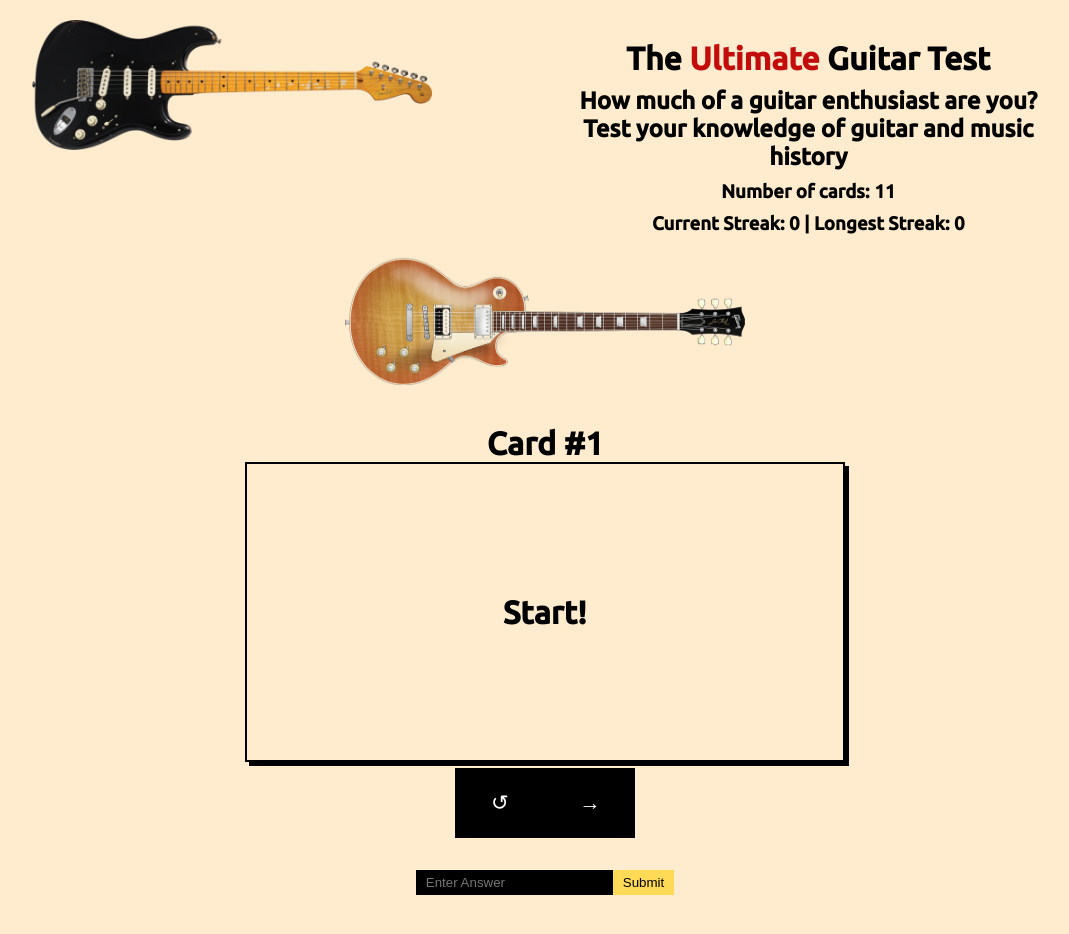
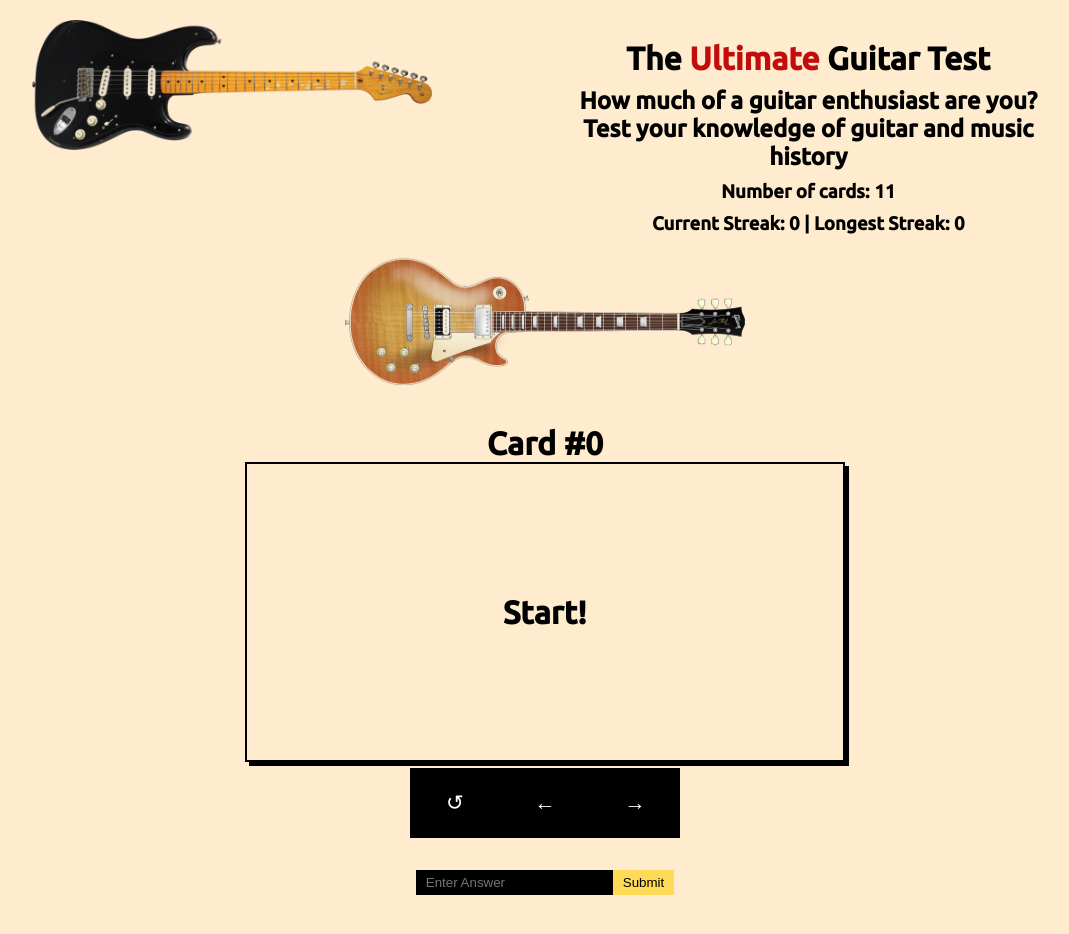
Before and after one commit to JrodanDiaz/CodePath-Project3, a React (Vite) app: page / in a window 1280 px wide. Shown: the whole page, without its empty margins (95-1164 px from the left). Built offline with nearby package versions, Linux system fonts and the light colour scheme.

Commit message:
add shuffle button and random order state

```diff
--- a/src/App.css
+++ b/src/App.css
@@ -132,3 +132,7 @@ body {
   padding: 5px 10px;
   background-color: rgb(255, 218, 87);
 }
+
+.incorrect {
+  border: 3px solid red;
+}
--- a/src/App.jsx
+++ b/src/App.jsx
@@ -1,4 +1,4 @@
-import { useEffect, useState } from "react";
+import { useState } from "react";
 import "./App.css";
 import Header from "./components/Header";
 import Cards from "./components/Cards";
@@ -12,7 +12,7 @@ function App() {
   };
 
   const updateLongestStreak = () => {
-    if (currentStreak > longestStreak) {
+    if (currentStreak >= longestStreak) {
       setLongestStreak(currentStreak);
     }
   };
--- a/src/components/Cards.jsx
+++ b/src/components/Cards.jsx
@@ -7,19 +7,43 @@ import UserInput from "./UserInput";
 function Cards({ updateStreaks, resetStreak }) {
   const [currentCard, setCurrentCard] = useState(0);
   const [isFlipped, toggleFlipped] = useState(false);
+  const [randomOrder, setRandomOrder] = useState([0, ...getRandomArray(1, 10)]); //Creates shuffled array, with the first index always equal to zero
+  const [isCorrect, setCorrectness] = useState(true);
 
-  const difficulty = CARD_DATA[currentCard].difficulty;
+  const difficulty = CARD_DATA[randomOrder[currentCard]].difficulty;
 
-  let randomNum = 0;
+  function getRandomArray(min, max) {
+    const numbers = [];
 
-  // Ensures that the same number cannot be random generated consecutively
-  const generateUniqueRandom = () => {
-    randomNum = 1 + Math.round(Math.random() * 9);
+    // Fill the array with numbers from min to max
+    for (let i = min; i <= max; i++) {
+      numbers.push(i);
+    }
+
+    // Shuffle the array to randomize the order
+    for (let i = numbers.length - 1; i > 0; i--) {
+      const j = Math.floor(Math.random() * (i + 1));
+      [numbers[i], numbers[j]] = [numbers[j], numbers[i]]; // Swap elements
+    }
+
+    return numbers;
+  }
+
+  const handleNextCard = () => {
+    setCorrectness(true);
+    if (currentCard < CARD_DATA.length - 1) {
+      setCurrentCard(currentCard + 1);
+    }
+    if (isFlipped) {
+      toggleFlipDirection();
+    }
   };
 
-  const handleNextCard = () => {
-    generateUniqueRandom();
-    setCurrentCard(randomNum);
+  const handlePreviousCard = () => {
+    setCorrectness(true);
+    if (currentCard > 0) {
+      setCurrentCard(currentCard - 1);
+    }
     if (isFlipped) {
       toggleFlipDirection();
     }
@@ -28,6 +52,8 @@ function Cards({ updateStreaks, resetStreak }) {
   //Displays the original "START" card
   const handleRefresh = () => {
     setCurrentCard(0);
+    setCorrectness(true);
+    setRandomOrder([0, ...getRandomArray(1, 10)]);
     if (isFlipped) {
       toggleFlipDirection();
     }
@@ -40,7 +66,7 @@ function Cards({ updateStreaks, resetStreak }) {
   return (
     <>
       <div className="cards-wrapper">
-        <h1>Card #{currentCard + 1}</h1>
+        <h1>Card #{randomOrder[currentCard]}</h1>
         <div
           className={`card-container ${difficulty}`}
           onClick={toggleFlipDirection}
@@ -51,13 +77,16 @@ function Cards({ updateStreaks, resetStreak }) {
           )}
           <h1>
             {!isFlipped
-              ? `${CARD_DATA[currentCard].question}`
-              : `${CARD_DATA[currentCard].answer}`}
+              ? `${CARD_DATA[randomOrder[currentCard]].question}`
+              : `${CARD_DATA[randomOrder[currentCard]].answer}`}
           </h1>
         </div>
         <div className="btn-container">
           <button onClick={handleRefresh} className="card-btn">
             &#8634;
+          </button>
+          <button onClick={handlePreviousCard} className="card-btn">
+            ←
           </button>
           <button onClick={handleNextCard} className="card-btn">
             →
@@ -65,9 +94,11 @@ function Cards({ updateStreaks, resetStreak }) {
         </div>
         <div className="btn-container">
           <UserInput
-            correctAnswer={CARD_DATA[currentCard].answer}
+            correctAnswer={CARD_DATA[randomOrder[currentCard]].answer}
             updateStreaks={updateStreaks}
             resetStreak={resetStreak}
+            isCorrect={isCorrect}
+            setCorrectness={setCorrectness}
           />
         </div>
       </div>
--- a/src/components/UserInput.jsx
+++ b/src/components/UserInput.jsx
@@ -5,6 +5,8 @@ export default function UserInput({
   correctAnswer,
   updateStreaks,
   resetStreak,
+  isCorrect,
+  setCorrectness,
 }) {
   const [answer, setAnswer] = useState("");
 
@@ -19,18 +21,20 @@ export default function UserInput({
     e.preventDefault();
     if (answer == correctAnswer) {
       updateStreaks();
+      //if inCorrect = true, the class "incorrect" is added to the text-input
     } else {
       resetStreak();
+      setCorrectness(false);
     }
   };
 
   return (
     <div className="user-input-wrapper">
-      <form action="" onSubmit={(e) => handleSubmit(e)}>
+      <form onSubmit={(e) => handleSubmit(e)}>
         <input
           type="text"
           placeholder="Enter Answer"
-          className="ans-input"
+          className={`ans-input ${!isCorrect ? `incorrect` : ``}`}
           onChange={handleAnswerChange}
         />
         <button type="submit" className="submit-btn">
```
Also changed, not shown: 1 other file (tests, documents, lock files or other folders).
